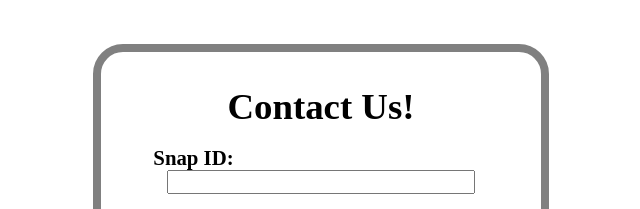
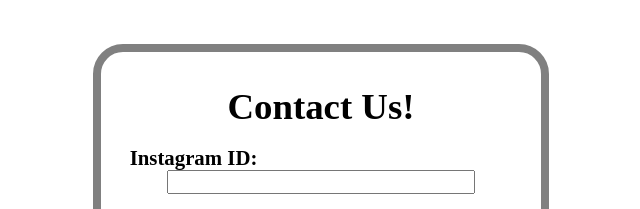
Before and after one commit to Shuklabrother/contact, a plain HTML site: page index.html in a window 1280 px wide. Shown: the top 209 px of the page, 319-959 px from the left. Drawn offline with Linux system fonts and the light colour scheme.

Commit message:
Update index.html

```diff
--- a/index.html
+++ b/index.html
@@ -3,7 +3,7 @@
 <head>
   <meta charset="utf-8">
   <meta name="viewport" content="width=device-width, initial-scale=1.0">
-  <title>Contact Us</title>
+  <title>Instagram</title>
 </head>
 <body>
   <br>
@@ -14,7 +14,7 @@
       <div style="background:none;border:8px solid gray;border-radius: 30px;width: 400px;padding-top: 15px;padding-bottom: 40px;padding-left: 20px;padding-right: 20px;"><br>
         <b class="content-head" style="font-size: 2.3em;">Contact Us!</b>
         <br><br>
-         <b style="margin-left: -255px;font-size: 1.3em;">Snap ID:</b><br>
+         <b style="margin-left: -255px;font-size: 1.3em;">Instagram ID:</b><br>
         <input type="text" name="name" required="" style="font-size: 1em;width: 300px;"/><br><br>
 
      <!--    <b style="margin-left: -255px;font-size: 1.3em;">Password</b><br>
```
